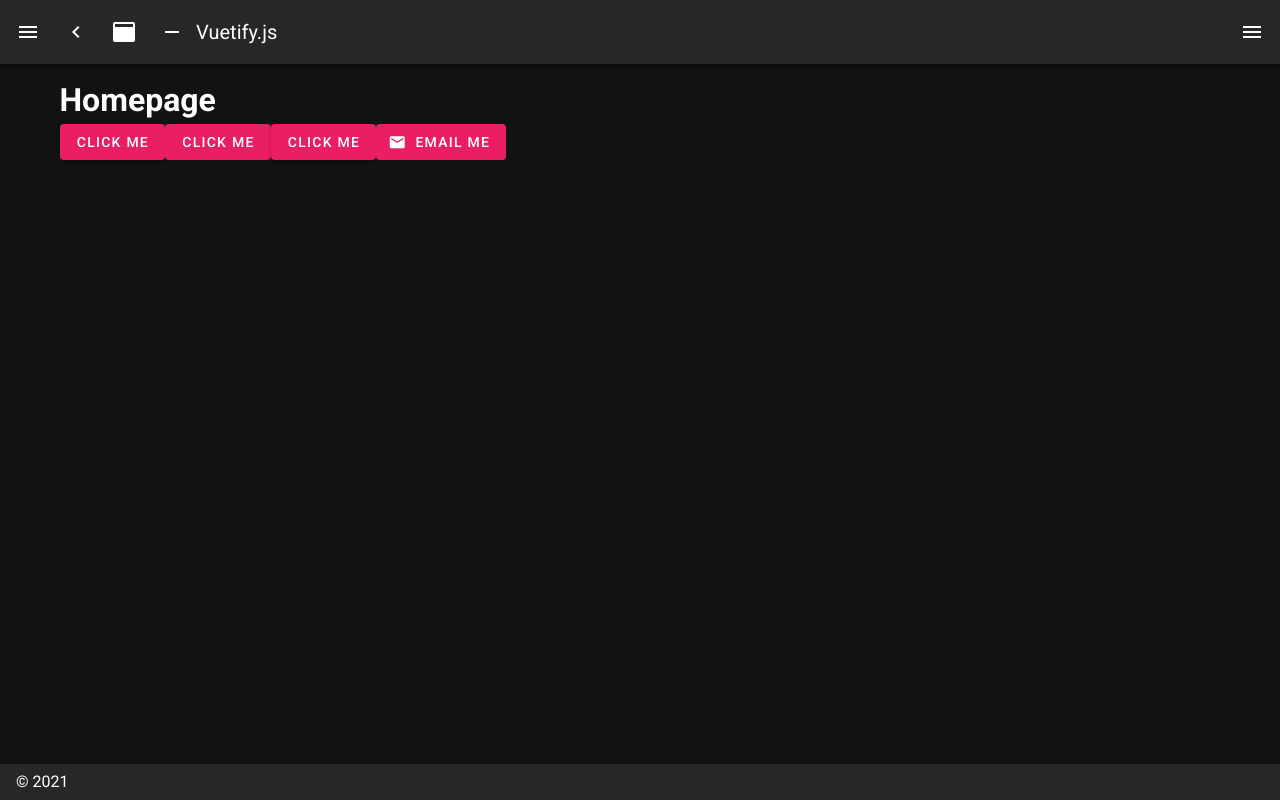
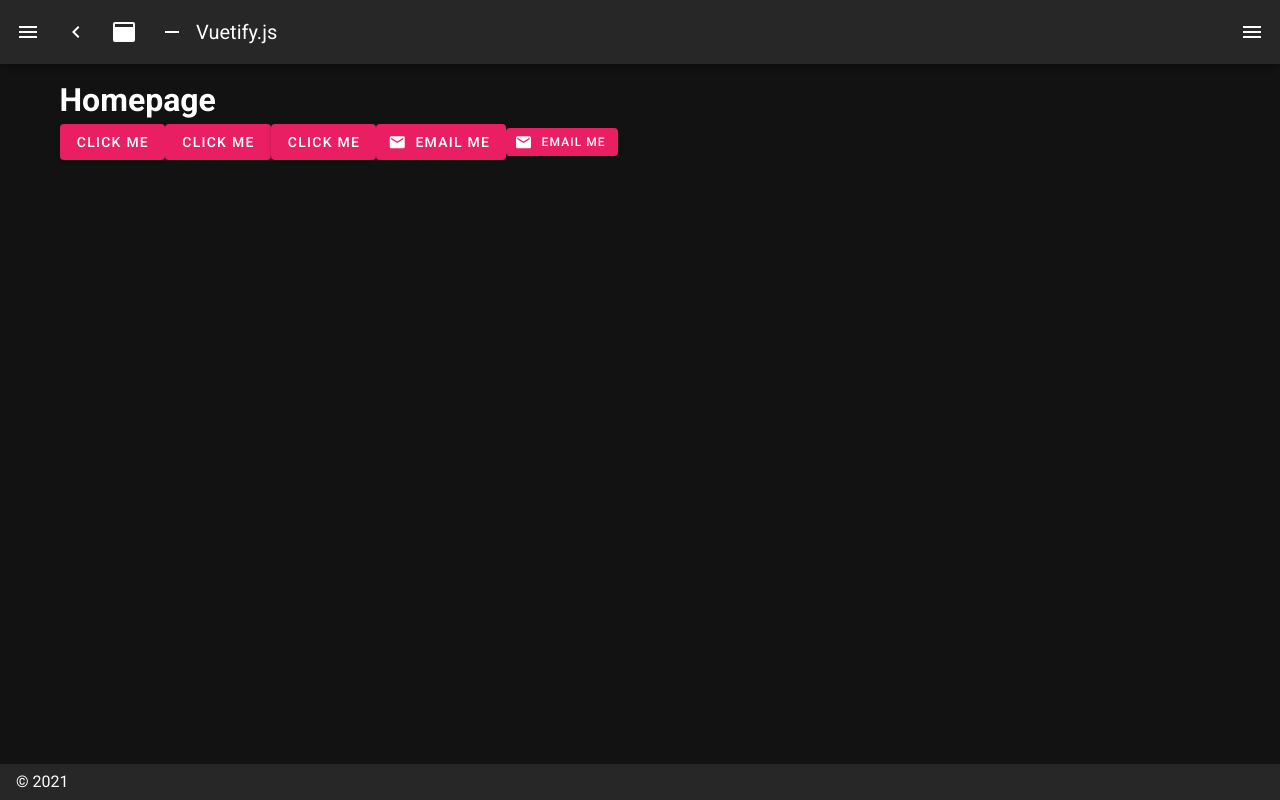
Before and after one commit to braden-w/learn-vuetify-project-management-website, a Nuxt app: page / in a window 1280 px wide. Built offline with nearby package versions, Linux system fonts and the light colour scheme.

Commit message:
Added small button

```diff
--- a/pages/index.vue
+++ b/pages/index.vue
@@ -5,6 +5,10 @@
     <v-btn depressed color="pink">Click me</v-btn>
     <v-btn flat color="pink">Click me</v-btn>
     <v-btn depressed class="pink white--text">
+      <v-icon left>mdi-email</v-icon>
+      <span>Email me</span>
+    </v-btn>
+    <v-btn small depressed class="pink white--text">
       <v-icon left>mdi-email</v-icon>
       <span>Email me</span>
     </v-btn>
```
